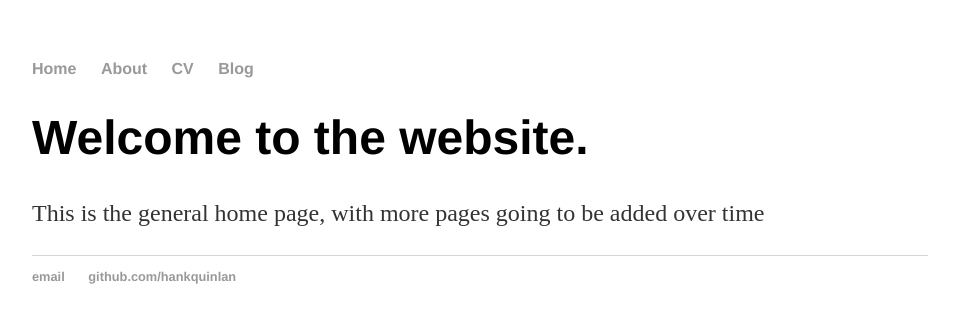
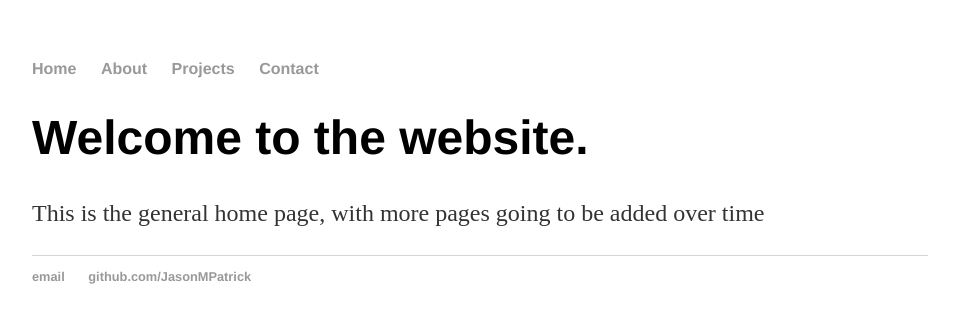
Before and after one commit to JasonMPatrick/JasonMPatrick.github.io, a Jekyll site: the page built from index.html, in a window 1280 px wide. Shown: the top 323 px of the page, without its empty margins (160-1119 px from the left). Built offline with Jekyll 4.4.1, drawn with Linux system fonts in a browser that asks for light colours.

Commit message:
Update default.html

```diff
--- a/_layouts/default.html
+++ b/_layouts/default.html
@@ -10,8 +10,8 @@
 	    		<ul>
 	        		<li><a href="/">Home</a></li>
 		        	<li><a href="/about">About</a></li>
-	        		<li><a href="/cv">CV</a></li>
-	        		<li><a href="/blog">Blog</a></li>
+	        		<li><a href="/projects">Projects</a></li>
+	        		<li><a href="/contact">Contact</a></li>
 	    		</ul>
 			</nav>
 			<div class="container">
@@ -21,8 +21,8 @@
 			</div><!-- /.container -->
 			<footer>
 	    		<ul>
-	        		<li><a href="mailto:hankquinlanhub@gmail.com">email</a></li>
-	        		<li><a href="https://github.com/hankquinlan">github.com/hankquinlan</a></li>
+	        		<li><a href="mailto:derpaherptoferp@gmail.com">email</a></li>
+	        		<li><a href="https://github.com/JasonMPatrick">github.com/JasonMPatrick</a></li>
 				</ul>
 			</footer>
 		</body>
```
